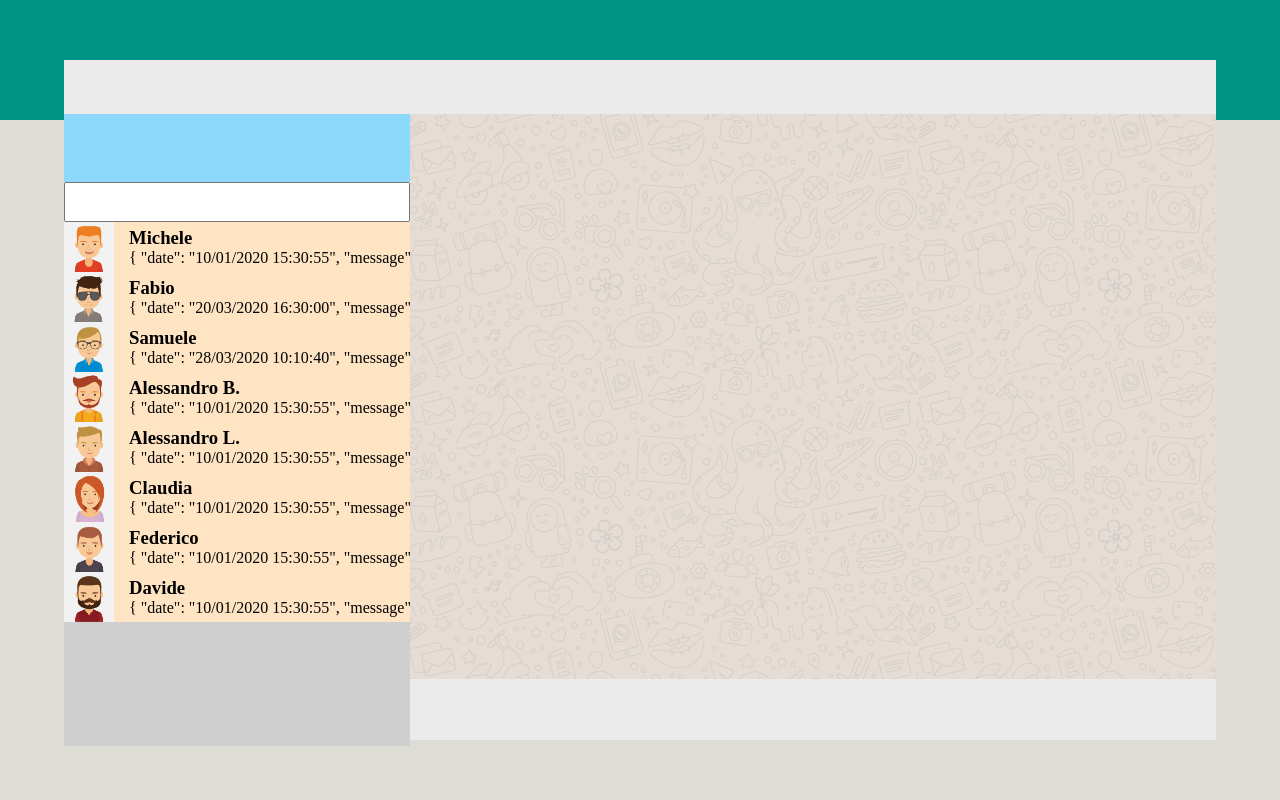
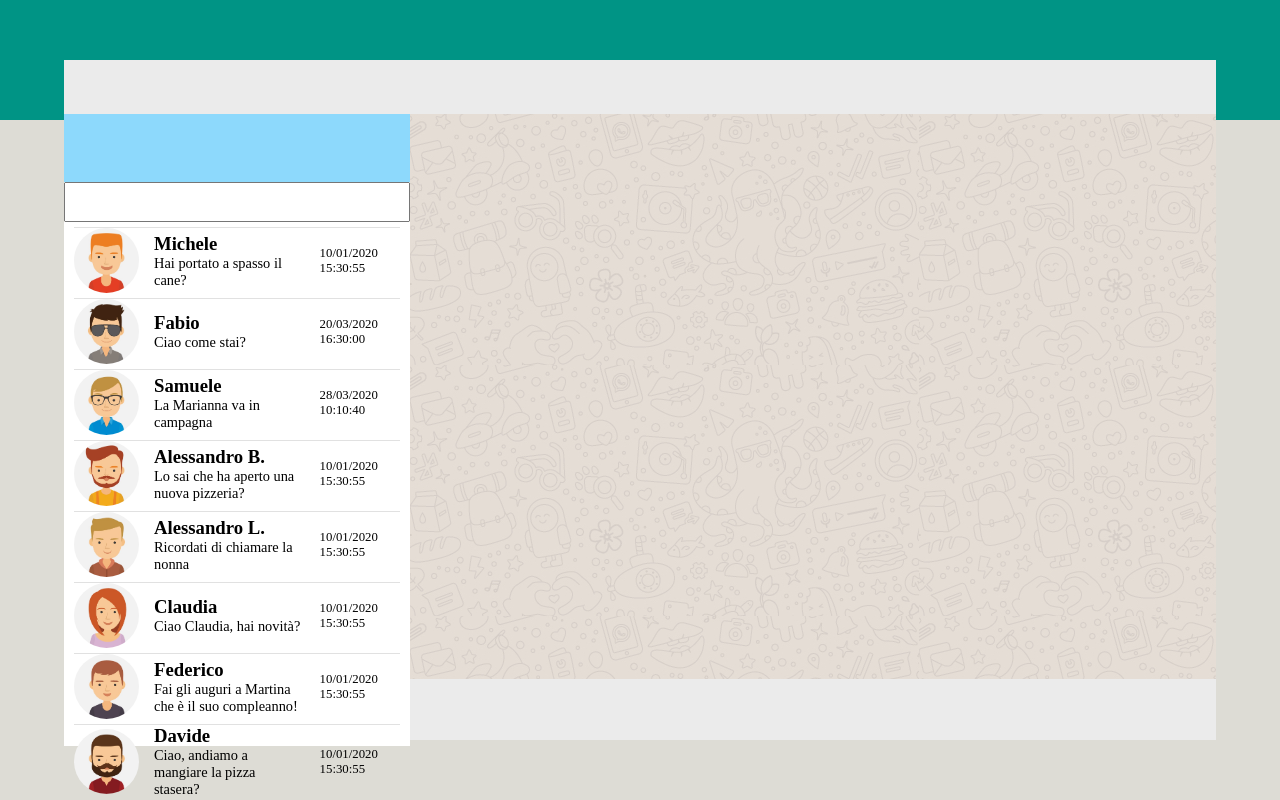
Before and after one commit to AngeloDima/vue-boolzapp, a plain HTML site: page index.html in a window 1280 px wide. Drawn offline with nearby package versions, Linux system fonts and the light colour scheme.

Commit message:
Miglioramento contatti

```diff
--- a/index.html
+++ b/index.html
@@ -35,7 +35,10 @@
                                 <img :src="`img/avatar` + contatto.avatar + `.jpg`" alt="">
                                 <div class="avatar-scritte">
                                     <h3>{{contatto.name}}</h3>
-                                    <p>{{contatto.messages[0]}}</p>
+                                    <p>{{contatto.messages[0].message}}</p>
+                                </div>
+                                <div class="orario">
+                                    <p>{{contatto.messages[0].date}}</p>
                                 </div>
                             </div>
                         </div>
--- a/style.css
+++ b/style.css
@@ -94,12 +94,15 @@ body{
 .contatti{
     width: 100%;
     height: 77%;
-    background-color: rgb(207, 207, 207);
+    background-color: rgb(255, 255, 255);
 }
 
 
 .singolo-contatto.active{
-    background-color: bisque;
+    /* background-color: bisque; */
+    position: relative;
+    margin: 5px 10px;
+    border-top: 1px solid #bfbfbf78;
 }
 
 
@@ -110,10 +113,24 @@ body{
 }
 
 .avatar-info img{
-    height: 50px;
+    height: 65px;
+    border-radius: 45px;
 }
 
 
+.avatar-scritte > p{
+    /* background: red; */
+    width: 150px;
+    font-size: 0.9rem;
+}
+
+
+.orario{
+    position: absolute;
+    right: 20px;
+    font-size: 0.8rem;
+    width: 60px;
+}
 
 /* ----Persone----- */
 .avatar-icon{
```
